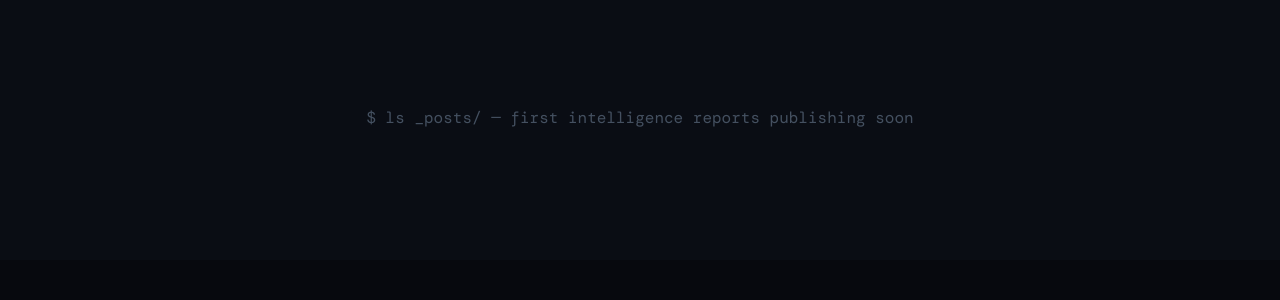
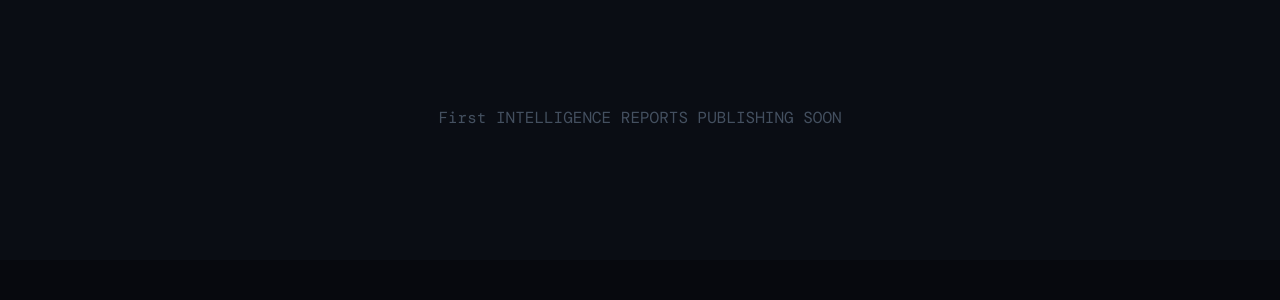
Before and after one commit to amritesh-sec/cyber-intel-hub, a Jekyll site: the page built from index.html, in a window 1280 px wide and 900 px high, scrolled down 1012 px. Shown: the part 153-453 px from the top of the window. Built offline with Jekyll 4.4.1, drawn with Linux system fonts in a browser that asks for light colours; some web fonts are replaced.

Commit message:
Update index.html

```diff
--- a/index.html
+++ b/index.html
@@ -35,7 +35,7 @@
     <div class="hero-visual">
       <div class="intel-feed">
         <div class="feed-header">
-          <span class="feed-title">// threat_intel_feed</span>
+          <span class="feed-title"> <!-- // threat_intel_feed  --> </span>
           <span class="feed-live"><span class="live-dot"></span>live</span>
         </div>
         <div class="feed-body">
@@ -104,7 +104,7 @@
     </div>
     {% else %}
     <div style="text-align:center;padding:3rem 0;">
-      <p style="font-family:var(--font-mono);color:var(--text-3);">$ ls _posts/ — first intelligence reports publishing soon</p>
+      <p style="font-family:var(--font-mono);color:var(--text-3);"> <!-- $ ls _posts/ —  --> First INTELLIGENCE REPORTS PUBLISHING SOON</p>
     </div>
     {% endif %}
   </div>
```
